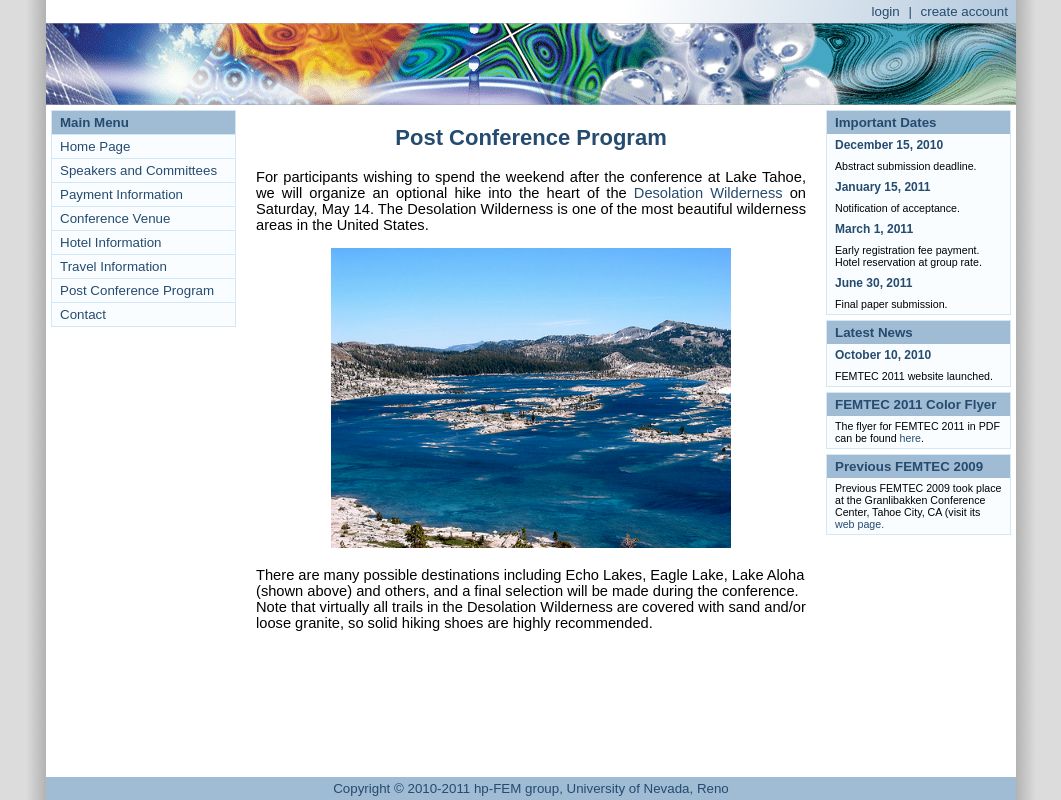
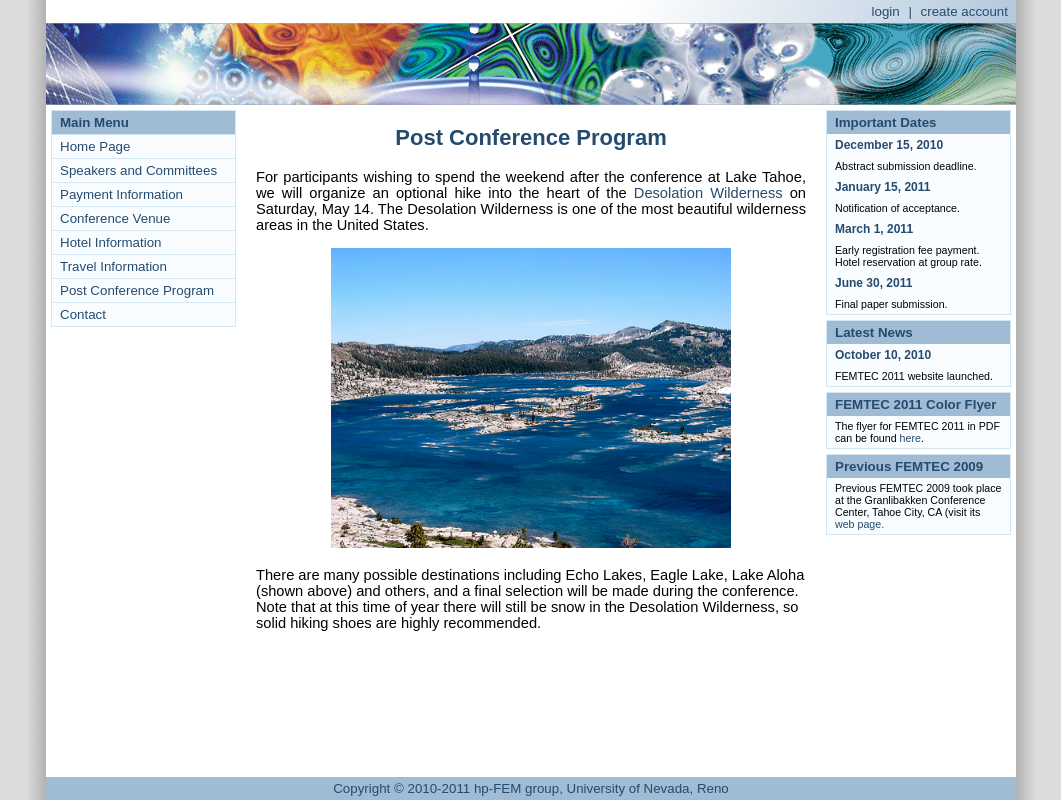
Before and after one commit to mattpap/femtec-2011, a Django app: template femtec/templates/content/postconf.html in a window 1280 px wide. Shown: the whole page, without its empty margins (109-1170 px from the left). Run offline with Django 3.2, Linux system fonts and the light colour scheme; the template is opened without the code that fills it, so the values that code supplies are empty; parts of the project's set-up code (start-up, migrations or seed data) failed here and were passed over.

Commit message:
Front page updated.

```diff
--- a/femtec/templates/base.html
+++ b/femtec/templates/base.html
@@ -121,7 +121,7 @@
                             <a href="http://www.unr.edu/">University of Nevada</a> (Reno),
                             <a href="http://www.dri.edu/">Desert Reseach Institute</a> (Reno),
                             <a href="https://inlportal.inl.gov/portal/server.pt?open=512&objID=255&mode=2">Idaho
-                               National Laboratory</a> (Idaho Falls, Idaho), and
+                               National Laboratory</a> (Idaho Falls), and
                             <a href="http://www.erdc.usace.army.mil/">U.S. Army Engineer Research and Development
                                Center</a> (Vicksburg, Mississippi).
                             The objective of the meeting is to strengthen the interaction between researchers
@@ -133,16 +133,20 @@
                             <h3>Main Focus Areas</h3>
                             <ul>
                             </li>
-                            <li> Computational methods in hydrology, atmospheric<br> modeling, and other earth sciences.
+                            <li> Computational methods in geosciences including,
+                                 but not limited to, atmospheric sciences (weather
+                                 and climate), hydrology, geology, atmospheric
+                                 chemistry, air pollution, and related disciplines.
                             </li>
-                            <li> Computational methods in nuclear, mechanical,<br> civil, electrical, and other engineering fields.
+                            <li> Computational methods in nuclear, mechanical,
+                                 civil, electrical, and other engineering fields.
                             </li>
                             <li> Mesh generation and scientific visualization.
                             </li>
                             <li> Open-source projects and Python in scientific computing.
                             </li>
                             </ul>
-                        Part of the conference will be a software afternoon featuring
+                        The conference will include a software afternoon featuring
                         open source projects of participants.
 
                         </p>
--- a/femtec/templates/content/postconf.html
+++ b/femtec/templates/content/postconf.html
@@ -18,8 +18,8 @@
     </div>
 <br>
     There are many possible destinations including Echo Lakes, Eagle Lake, Lake Aloha (shown above)
-    and others, and a final selection will be made during the conference. Note that virtually all
-    trails in the Desolation Wilderness are covered with sand and/or loose granite, so solid hiking
+    and others, and a final selection will be made during the conference. Note that at this time
+    of year there will still be snow in the Desolation Wilderness, so solid hiking
     shoes are highly recommended.
 
 {% endblock %}
```
